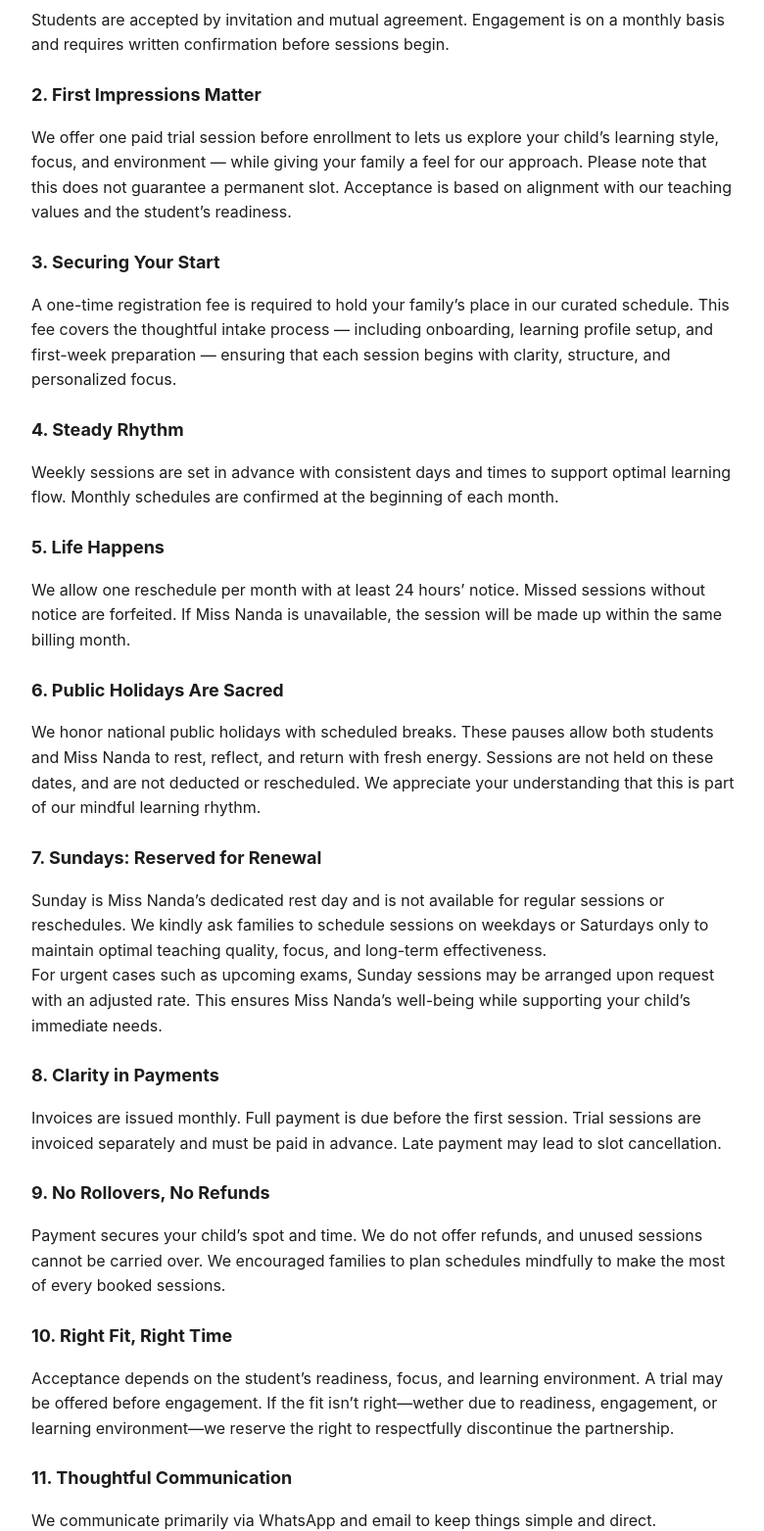
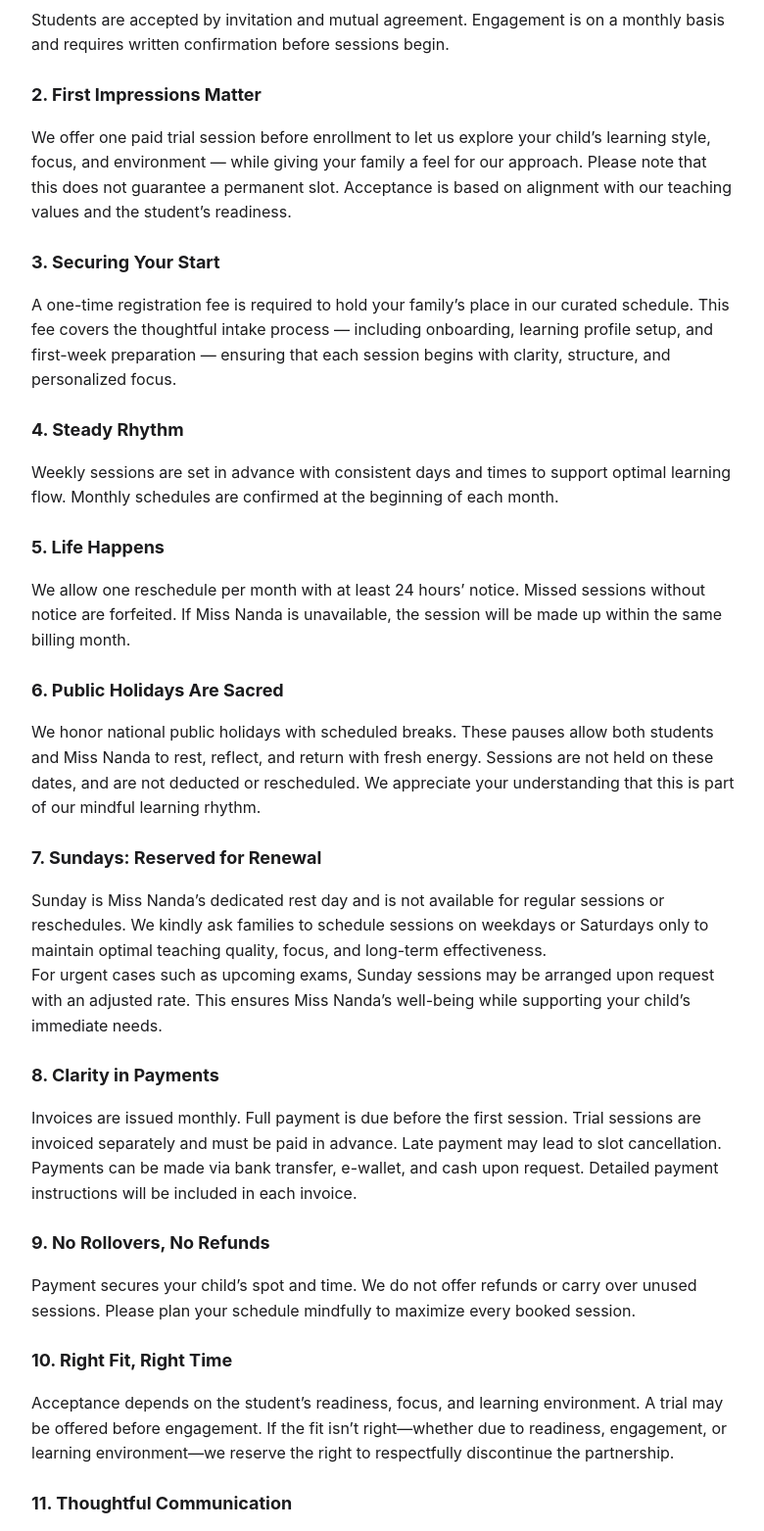
Before and after one commit to Missnanda/terms.bymissnanda.com, a plain HTML site: page index.html in a window 1280 px wide. Shown: the part 300-1863 px from the top of the page at 98% size, without its empty margins (248-1028 px from the left). Drawn offline with Linux system fonts and the light colour scheme.

Commit message:
Update index.html

```diff
--- a/index.html
+++ b/index.html
@@ -11,7 +11,7 @@
       margin: 0;
       padding: 40px 20px;
       background-color: #ffffff;
-      color: #1d1d1f;
+      color: #1c1c1e;
       line-height: 1.6;
       max-width: 720px;
       margin-left: auto;
@@ -72,7 +72,7 @@
     <p>Students are accepted by invitation and mutual agreement. Engagement is on a monthly basis and requires written confirmation before sessions begin.</p>
 
    <h2>2. First Impressions Matter</h2>
-    <p>We offer one paid trial session before enrollment to lets us explore your child’s learning style, focus, and environment — while giving your family a feel for our approach. Please note that this does not guarantee a permanent slot. Acceptance is based on alignment with our teaching values and the student’s readiness.</p>
+    <p>We offer one paid trial session before enrollment to let us explore your child’s learning style, focus, and environment — while giving your family a feel for our approach. Please note that this does not guarantee a permanent slot. Acceptance is based on alignment with our teaching values and the student’s readiness.</p>
 
     <h2>3. Securing Your Start</h2>
     <p> A one-time registration fee is required to hold your family’s place in our curated schedule. This fee covers the thoughtful intake process — including onboarding, learning profile setup, and first-week preparation — ensuring that each session begins with clarity, structure, and personalized focus.</p>
@@ -91,13 +91,13 @@
 <br> For urgent cases such as upcoming exams, Sunday sessions may be arranged upon request with an adjusted rate. This ensures Miss Nanda’s well-being while supporting your child’s immediate needs.</p>
 
     <h2>8. Clarity in Payments</h2>
-    <p>Invoices are issued monthly. Full payment is due before the first session. Trial sessions are invoiced separately and must be paid in advance. Late payment may lead to slot cancellation.</p>
+    <p>Invoices are issued monthly. Full payment is due before the first session. Trial sessions are invoiced separately and must be paid in advance. Late payment may lead to slot cancellation. <br /> Payments can be made via bank transfer, e-wallet, and cash upon request. Detailed payment instructions will be included in each invoice.</p>
 
     <h2>9. No Rollovers, No Refunds</h2>
-    <p>Payment secures your child’s spot and time. We do not offer refunds, and unused sessions cannot be carried over. We encouraged families to plan schedules mindfully to make the most of every booked sessions.</p>
+    <p>Payment secures your child’s spot and time. We do not offer refunds or carry over unused sessions. Please plan your schedule mindfully to maximize every booked session.</p>
 
     <h2>10. Right Fit, Right Time</h2>
-    <p>Acceptance depends on the student’s readiness, focus, and learning environment. A trial may be offered before engagement. If the fit isn’t right—wether due to readiness, engagement, or learning environment—we reserve the right to respectfully discontinue the partnership.</p>
+    <p>Acceptance depends on the student’s readiness, focus, and learning environment. A trial may be offered before engagement. If the fit isn’t right—whether due to readiness, engagement, or learning environment—we reserve the right to respectfully discontinue the partnership.</p>
 
     <h2>11. Thoughtful Communication</h2>
     <p>We communicate primarily via WhatsApp and email to keep things simple and direct.<br />
@@ -128,7 +128,7 @@
     <h2>18. Staying in the Flow</h2>
     <p>While we aim to stay within our 60-minute format, there are moments when deep focus, exam readiness, or creative breakthroughs call for extra time.<br />
     If a session runs over by more than 15 minutes, we log it as extended time.<br />
-    Families may either:<br />
+    Families have the option to:<br />
     • Prepare in advance with monthly extended time credits, or<br />
     • Settle any additional time used at the end of the month through an updated invoce.</p>
 
@@ -139,7 +139,7 @@
     <p>A fixed monthly transportation fee applies to all home visits. This fee is thoughtfully calculated based on several factors — including distance, road conditions, peak hours, local climate, and traffic patterns. As each route is unique, the fee may vary between families.</p>
 
     <h2>21. Trusted Privacy</h2>
-    <p>We value your trust. All student information—including names, photos, learning materials, and school details—is kept strictly confidential and never shared or sold without written consent. You are welcome to request access, changes, or deletion of your data at any time. Learn more about how we protect your data in our <a href="https://privacy-policy.bymissnanda.com" target="_blank" rel="noopener noreferrer">Privacy Policy</a></p>
+    <p>We value your trust. All student information—including names, photos, learning materials, school details, and lesson schedules—is kept strictly confidential and never shared or sold without written consent. You are welcome to request access, changes, or deletion of your data at any time. Learn more about how we protect your data in our <a href="https://privacy-policy.bymissnanda.com" target="_blank" rel="noopener noreferrer">Privacy Policy</a></p>
 
     <p><strong>By continuing with our services, you acknowledge and agree to these terms. Updates to this policy will be communicated in advance.</strong></p>
   </div>
```
